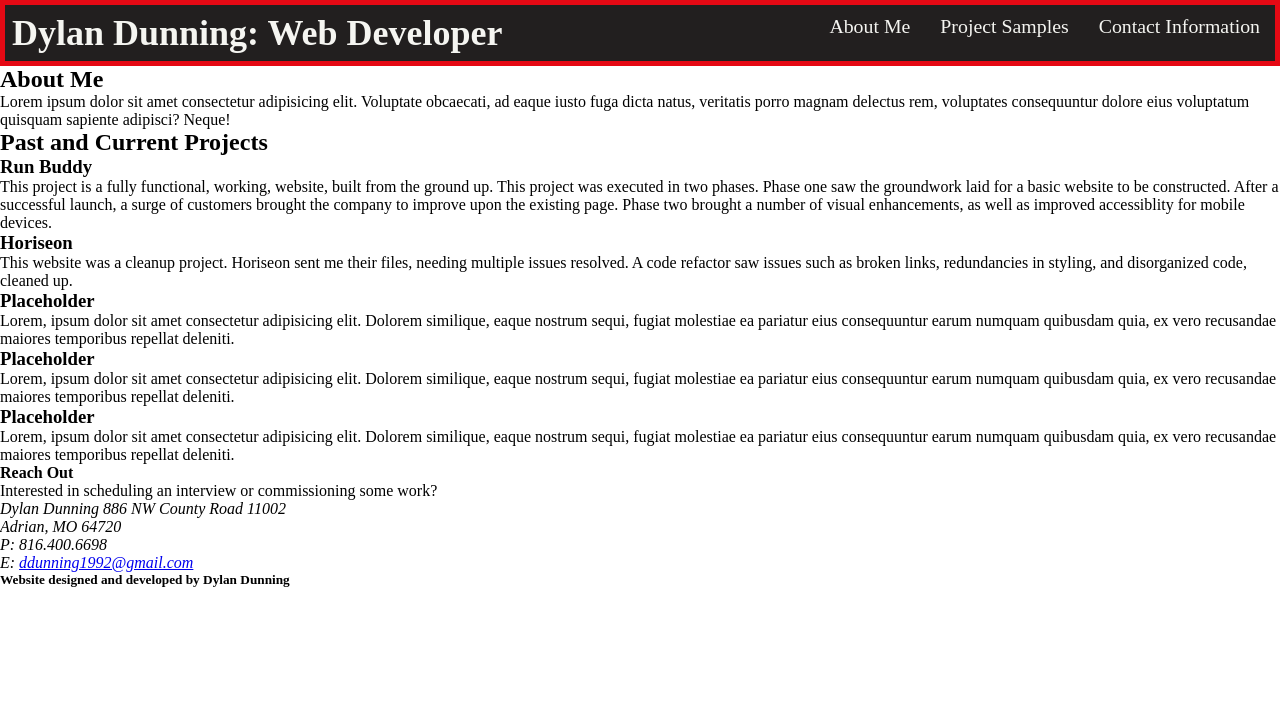
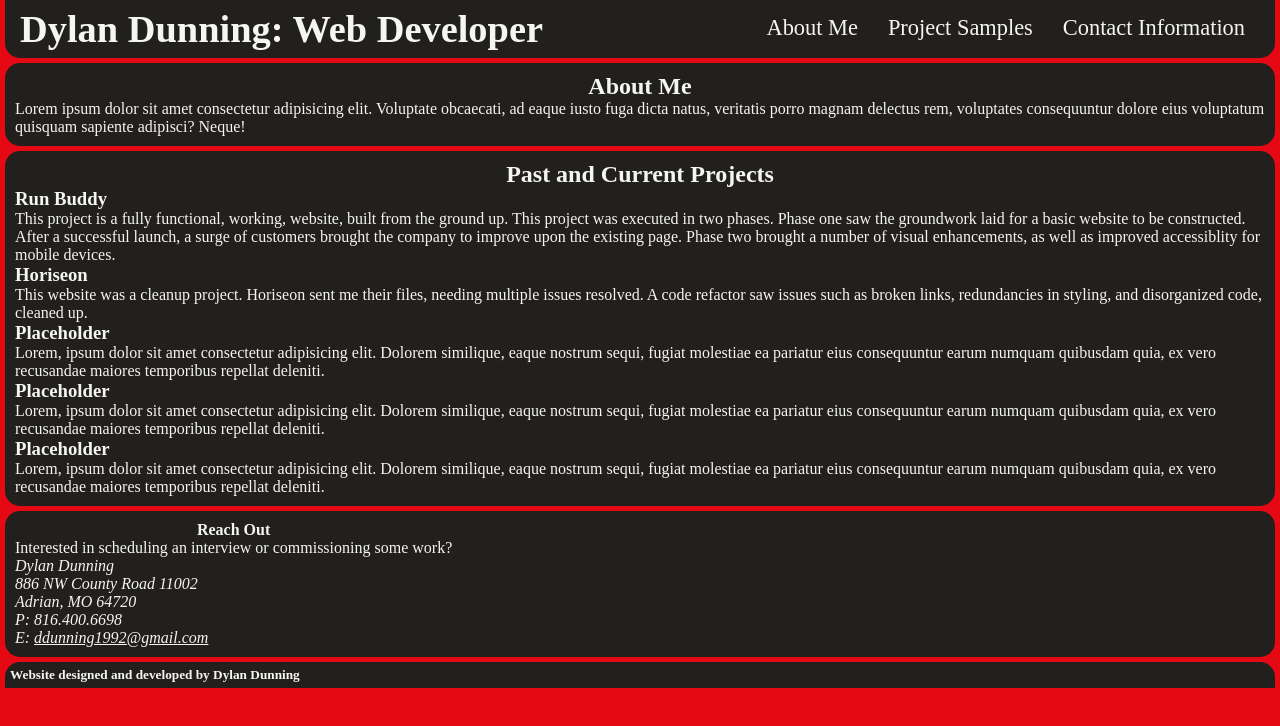
Before and after one commit to ddunning1992/portfolio, a plain HTML site: page index.html in a window 1280 px wide. Drawn offline with Linux system fonts and the light colour scheme.

Commit message:
basic color scheme

```diff
--- a/index.html
+++ b/index.html
@@ -27,12 +27,12 @@
     </header>
 
     <Article class="hero">
-      <h2>About Me</h2>
+      <h2 class="section-title">About Me</h2>
       <p>Lorem ipsum dolor sit amet consectetur adipisicing elit. Voluptate obcaecati, ad eaque iusto fuga dicta natus, veritatis porro magnam delectus rem, voluptates consequuntur dolore eius voluptatum quisquam sapiente adipisci? Neque!</p>
     </Article>
 
     <div class="showcase">
-      <h2>Past and Current Projects</h2>
+      <h2 class="section-title">Past and Current Projects</h2>
       <section class="showcase-card">
         <div>
           <h3>Run Buddy</h3>
@@ -81,12 +81,12 @@
 
     <div class="contact-info">
       <div>
-        <h4>Reach Out</h4>
+        <h4 class="section-title">Reach Out</h4>
         <p>
           Interested in scheduling an interview or commissioning some work?
         </p>
         <address>
-          Dylan Dunning
+          Dylan Dunning <br/>
           886 NW County Road 11002 <br/>
           Adrian, MO 64720 <br/>
           P: 816.400.6698 <br/>
--- a/style.css
+++ b/style.css
@@ -1,18 +1,25 @@
-* {
-  margin: 0;
-  padding: 0;
-  box-sizing: border-box;
-}
-
 :root {
   --primary-color: #221f1f;
   --secondary-color: #e50914;
   --tertiary-color: #f5f5f1;
 }
 
+* {
+  margin: 0;
+  padding: 0;
+  box-sizing: border-box;
+  color: var(--tertiary-color)
+}
+
+body {
+  background-color: var(--secondary-color);
+}
+
+
 header {
   background-color: var(--primary-color);
-  border: 5px solid var(--secondary-color);
+  border-radius: 0px 0px 15px 15px;
+  margin: 0px 5px 5px 5px;
   display: flex;
   justify-content: space-between;
   flex-wrap: wrap;
@@ -23,13 +30,13 @@ header {
 
 header h1 {
   font-weight: bold;
-  font-size: 36px;
+  font-size: 3vw;
   color: var(--tertiary-color);
-  padding: 7px;
+  padding: 7px 7px 7px 15px;
 }
 
 header nav {
-  margin: 10px 0;
+  margin: 15px;
 }
 
 header nav ul {
@@ -43,7 +50,48 @@ header nav ul {
 header nav ul li a {
   padding: 10px 15px;
   font-weight: lighter;
-  font-size: 1.55vw;
+  font-size: 1.75vw;
   color: var(--tertiary-color);
   text-decoration: none;
 }
+
+.section-title {
+  text-align: center;
+  color: var(--tertiary-color)
+}
+
+.hero {
+  background-color: var(--primary-color);
+  margin: 5px;
+  padding: 10px;
+  display: flex;
+  justify-content: center;
+  flex-wrap: wrap;
+  border-radius: 15px;
+}
+
+.showcase {
+  background-color: var(--primary-color);
+  margin: 5px;
+  padding: 10px;
+  border-radius: 15px;
+  display: flex;
+  flex-wrap: wrap;
+  justify-content: center;
+}
+
+.contact-info {
+  background-color: var(--primary-color);
+  margin: 5px;
+  padding: 10px;
+  border-radius: 15px;
+  display: flex;
+  flex-wrap: wrap;
+}
+
+footer {
+  background-color: var(--primary-color);
+  margin: 5px 5px 0px 5px;
+  padding: 5px;
+  border-radius: 15px 15px 0px 0px;
+}
```
